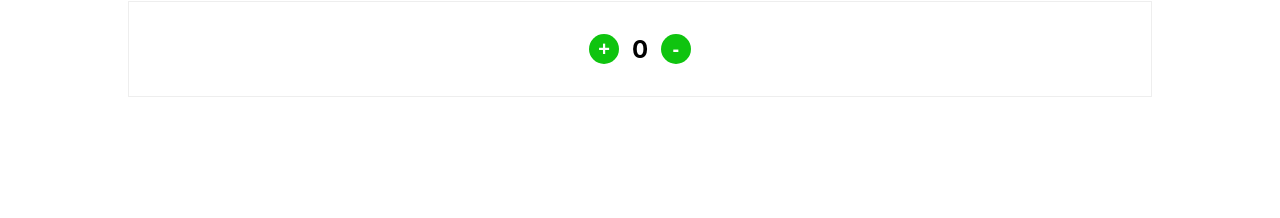
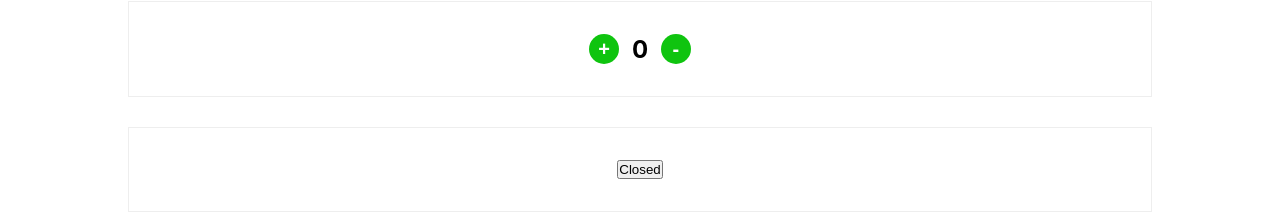
Before and after one commit to bilalhussain-dev/memes-generator-with-react, a React (Create React App) app: page / in a window 1280 px wide. Shown: the part 206-424 px from the top of the page. Built offline with nearby package versions, Linux system fonts and the light colour scheme.

Commit message:
modified app

```diff
--- a/src/App.css
+++ b/src/App.css
@@ -72,7 +72,7 @@
 
 /* Counter */
 
-.counter {
+.counter, .state-test {
   width: 80%;
   margin: 30px auto;
   background-color: #fff;
--- a/src/components/State.jsx
+++ b/src/components/State.jsx
@@ -4,6 +4,8 @@ function State() {
 
   const [count, setCount] = useState(0);
   const [changeCount, setChangeCount] = useState('Invalid Value');
+  const [ menuOpen, setMenuOpen ] =  useState(false
+    );
 
 
   //.. Increment counter
@@ -20,17 +22,31 @@ function State() {
   };
 
 
+  //.. Open Hamburger Menu Example
+  function openHamburgerMenu() {
+    setMenuOpen((opened) => !opened)
+  };
+
+
 
 
 
 
   return (
 
-    <div className='counter'>
+   <>
+      <div className='counter'>
         <button id='btn-counter' onClick={updateCounter}>+</button>
         <h2 className='output'>{count < 0? changeCount : count}</h2>
         <button id="btn-counter" onClick={decCounter}>-</button>
-    </div>
+     </div>
+
+     <div className="state-test">
+        <button id='btn-test-state' onClick={openHamburgerMenu}>{menuOpen? "Opened" : "Closed"}</button>
+     </div>
+
+   </>
+
   )
 }
 
```
